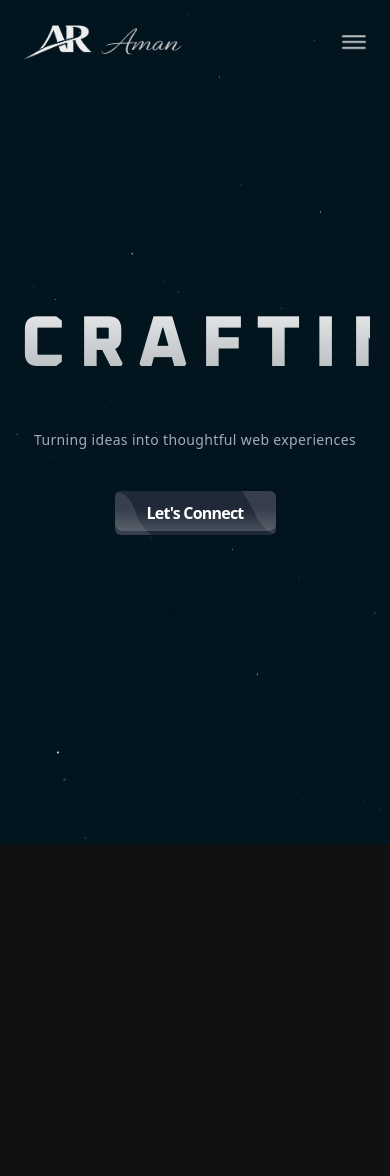
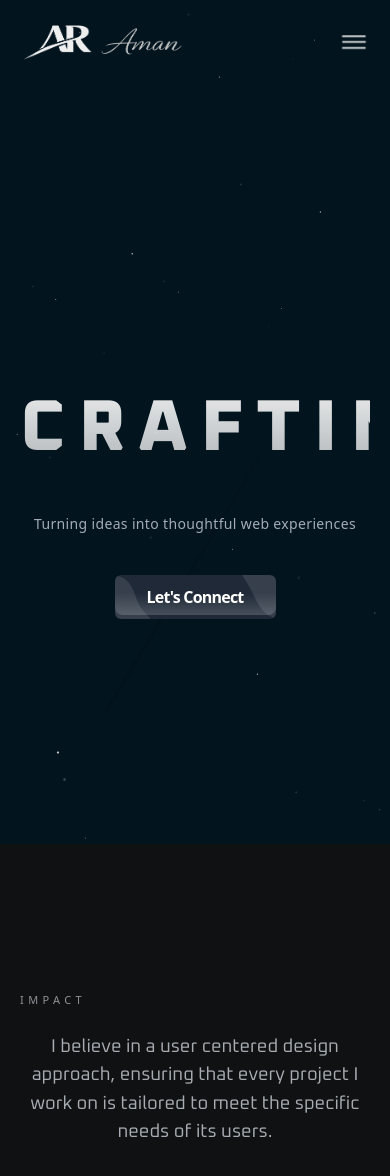
Before and after one commit to amanrai00/PortfolioAman, a Vue app: page / in a window 390 px wide. Shown: the top 1176 px of the page. Before the commit the page ends 844 px from the top, so only its background shows below. Built offline with nearby package versions, Linux system fonts and the light colour scheme.

Commit message:
imapct section added

```diff
--- a/src/App.vue
+++ b/src/App.vue
@@ -3,6 +3,7 @@
   <Background />
   <Navbar />
   <Home />
+  <Impact />
 
   <section id="skills"></section>
   <section id="projects"></section>
@@ -14,6 +15,7 @@
 import Navbar from "./components/Navbar.vue";
 import Background from "./components/Background.vue";
 import Home from "./components/Home.vue";
+import Impact from "./components/Impact.vue";
 </script>
 
 <style>
--- /dev/null
+++ b/src/components/Impact.vue
@@ -0,0 +1,82 @@
+<template>
+  <section id="impact" class="relative px-5 lg:px-28 py-16 lg:py-24">
+    <div class="mx-auto w-full max-w-6xl">
+      <div class="flex flex-col gap-10">
+        <div class="w-full">
+          <p class="text-[11px] uppercase tracking-[0.4em] text-[color:var(--theme-text-soft)]">
+            Impact
+          </p>
+          <div class="impact-quote mt-6 flex items-start gap-6">
+            <p class="impact-text">
+              I believe in a user centered design approach, ensuring that every project I
+              work on is tailored to meet the specific needs of its users.
+            </p>
+          </div>
+        </div>
+      </div>
+    </div>
+  </section>
+</template>
+
+<style scoped>
+@import url("https://fonts.googleapis.com/css2?family=Oxanium:wght@400;600;700;800&display=swap");
+
+.impact-quote {
+  align-items: center;
+}
+
+.impact-text {
+  font-size: clamp(1.15rem, 2vw, 2rem);
+  line-height: 1.55;
+  color: var(--theme-text-muted);
+  font-family: "Oxanium", sans-serif;
+  max-width: 100%;
+}
+
+.impact-card {
+  border-radius: 1.5rem;
+  padding: 1.75rem;
+  background: var(--theme-pill-bg);
+  border: 1px solid var(--theme-pill-border);
+  display: grid;
+  gap: 1rem;
+}
+
+.impact-image {
+  border-radius: 1.2rem;
+  min-height: 220px;
+  background: linear-gradient(
+      135deg,
+      rgba(255, 255, 255, 0.06),
+      rgba(255, 255, 255, 0.02)
+    ),
+    radial-gradient(
+      circle at 20% 20%,
+      rgba(255, 255, 255, 0.18),
+      transparent 60%
+    );
+  border: 1px dashed var(--theme-line-soft);
+  display: flex;
+  align-items: center;
+  justify-content: center;
+  color: var(--theme-text-soft);
+  font-weight: 600;
+  letter-spacing: 0.2em;
+  text-transform: uppercase;
+}
+
+.impact-caption {
+  font-size: 0.85rem;
+  letter-spacing: 0.18em;
+  text-transform: uppercase;
+  color: var(--theme-text-soft);
+}
+
+@media (max-width: 1023px) {
+  .impact-quote {
+    flex-direction: column;
+    align-items: center;
+    text-align: center;
+  }
+}
+</style>
--- a/src/components/Navbar.vue
+++ b/src/components/Navbar.vue
@@ -2,10 +2,10 @@
   <div>
     <nav
       :class="[
-        'fixed top-0 left-0 z-[90] w-full p-5 text-[color:var(--theme-text-strong)] transition-all duration-300',
+        'relative z-[90] w-full p-5 text-[color:var(--theme-text-strong)] transition-all duration-300',
         'lg:px-28 px-5',
         'bg-transparent',
-        hasShadow ? 'bg-[color:var(--theme-nav-bg)] shadow-md backdrop-blur-md' : 'shadow-none',
+        hasShadow ? 'shadow-md' : 'shadow-none',
         isReady ? 'translate-y-0 opacity-100' : '-translate-y-8 opacity-0'
       ]"
     >
```
